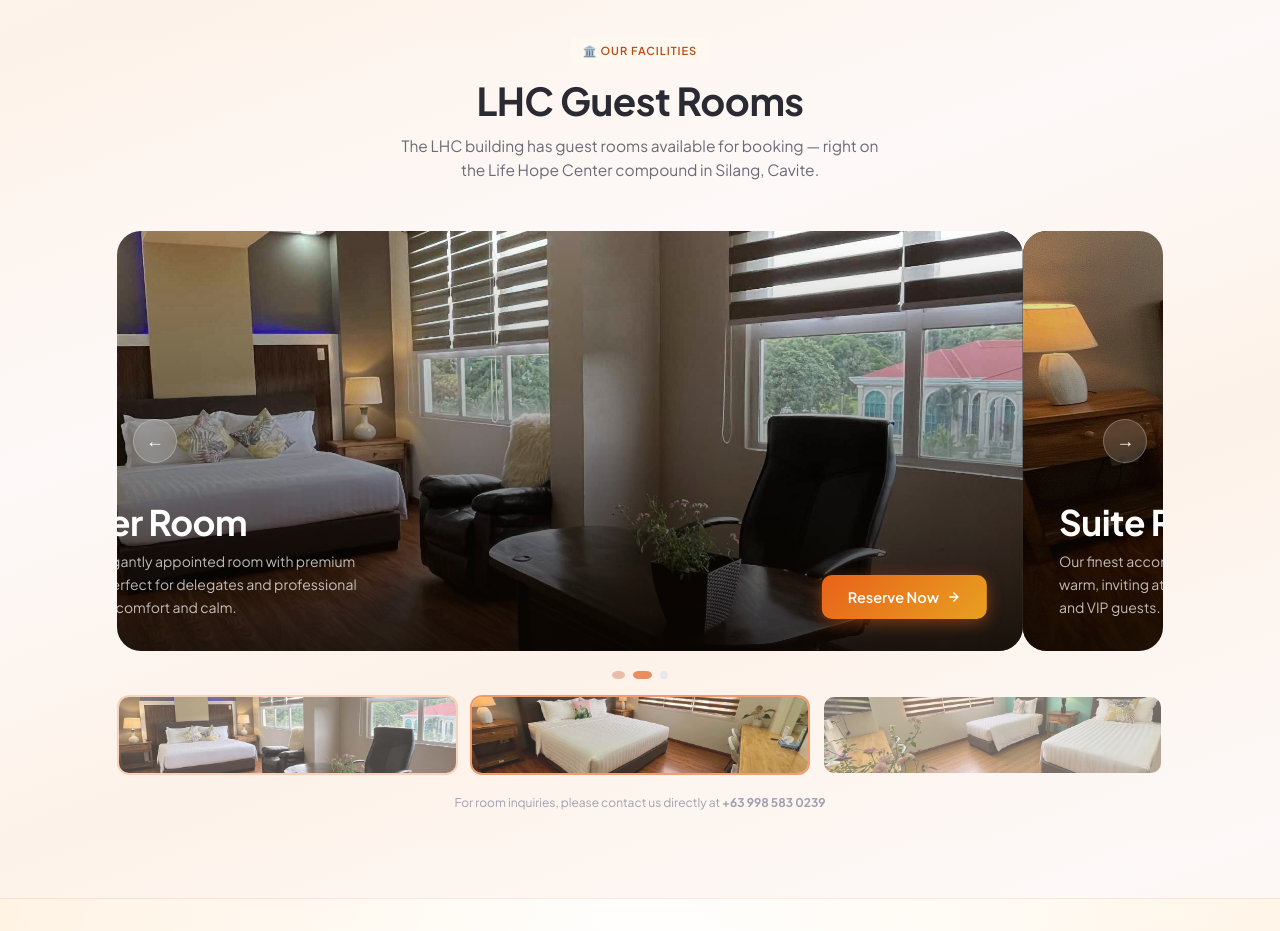
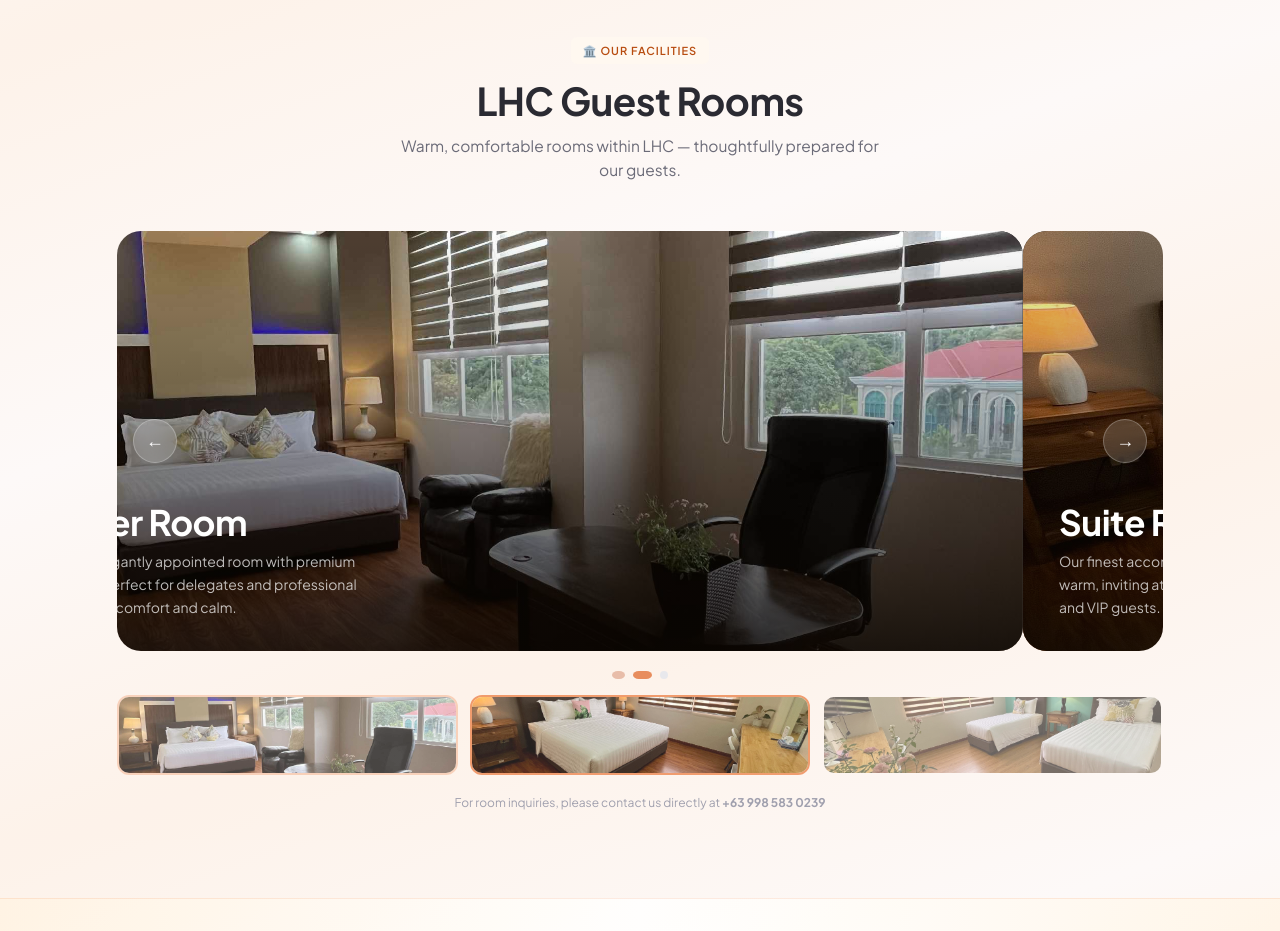
Before and after one commit to jdelaroma37/LHC_LandingPage, a plain HTML site: page Life Hope Center/index.html in a window 1280 px wide. Shown: the part 5560-6491 px from the top of the page. Drawn offline with Linux system fonts and the light colour scheme.

Commit message:
Add files via upload

```diff
--- a/Life Hope Center/index.html
+++ b/Life Hope Center/index.html
@@ -873,7 +873,7 @@
     <div class="booking-header">
         <span class="tag">🏛️ Our Facilities</span>
         <h2 class="section-title">LHC Guest Rooms</h2>
-        <p>The LHC building has guest rooms available for booking — right on the Life Hope Center compound in Silang, Cavite.</p>
+        <p>Warm, comfortable rooms within LHC — thoughtfully prepared for our guests.</p>
     </div>
 
     <div class="carousel-wrapper">
@@ -889,10 +889,7 @@
                             <div class="carousel-room-name">Premier Room</div>
                             <div class="carousel-room-desc">A spacious, elegantly appointed room with premium furnishings — perfect for delegates and professional guests seeking comfort and calm.</div>
                         </div>
-                        <button class="carousel-book-btn" onclick="bookNow('Premier Room')">
-                            Reserve Now
-                            <svg width="14" height="14" viewBox="0 0 24 24" fill="none" stroke="currentColor" stroke-width="2.5" stroke-linecap="round" stroke-linejoin="round"><path d="M5 12h14M12 5l7 7-7 7"/></svg>
-                        </button>
+
                     </div>
                 </div>
 
@@ -905,10 +902,7 @@
                             <div class="carousel-room-name">Suite Room</div>
                             <div class="carousel-room-desc">Our finest accommodation — a generous suite with a warm, inviting atmosphere ideal for extended stays and VIP guests.</div>
                         </div>
-                        <button class="carousel-book-btn" onclick="bookNow('Suite Room')">
-                            Reserve Now
-                            <svg width="14" height="14" viewBox="0 0 24 24" fill="none" stroke="currentColor" stroke-width="2.5" stroke-linecap="round" stroke-linejoin="round"><path d="M5 12h14M12 5l7 7-7 7"/></svg>
-                        </button>
+
                     </div>
                 </div>
 
@@ -921,10 +915,7 @@
                             <div class="carousel-room-name">Deluxe Room</div>
                             <div class="carousel-room-desc">A well-appointed deluxe room offering a comfortable, bright stay — great for families, couples, or individual travelers.</div>
                         </div>
-                        <button class="carousel-book-btn" onclick="bookNow('Deluxe Room')">
-                            Reserve Now
-                            <svg width="14" height="14" viewBox="0 0 24 24" fill="none" stroke="currentColor" stroke-width="2.5" stroke-linecap="round" stroke-linejoin="round"><path d="M5 12h14M12 5l7 7-7 7"/></svg>
-                        </button>
+
                     </div>
                 </div>
 
```
